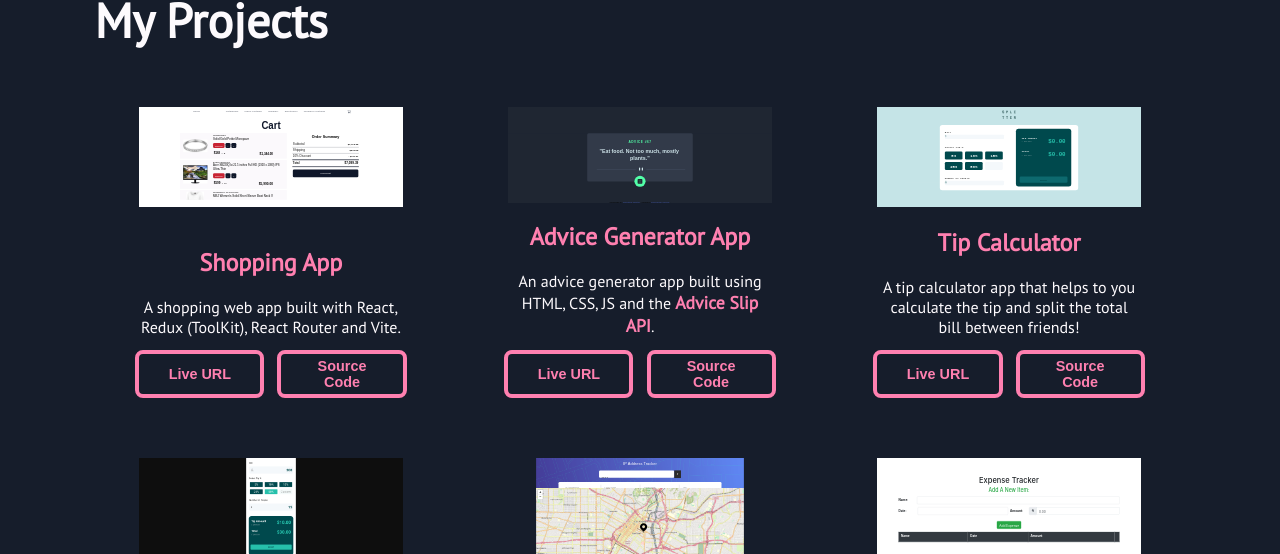
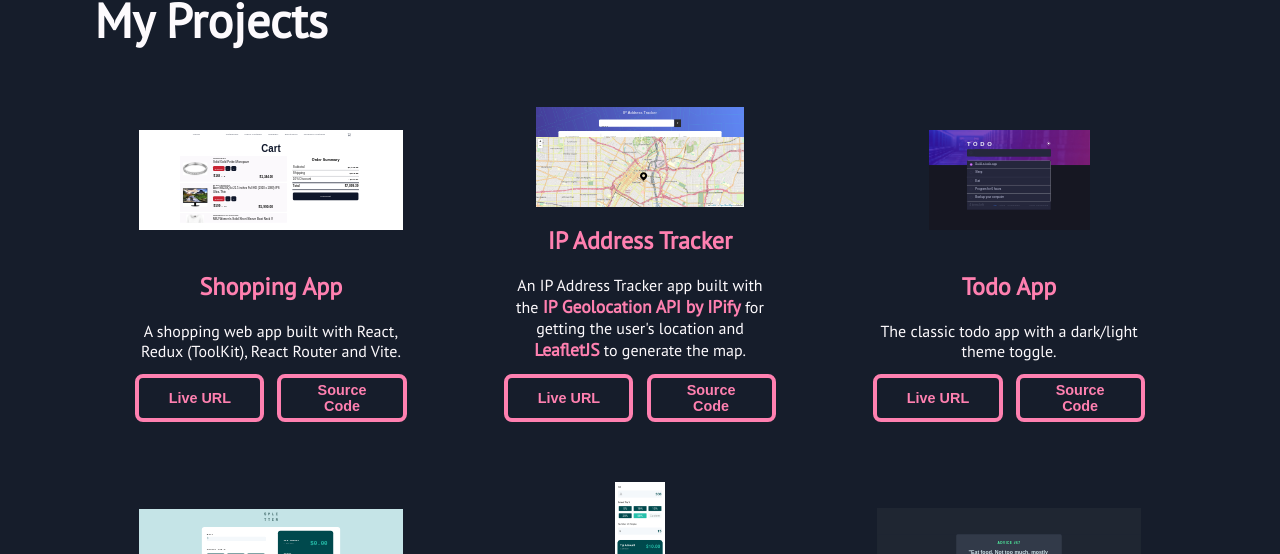
Before and after one commit to Jemeni11/Portfolio-Website, a React (Vite) app: page /projects in a window 1280 px wide. Shown: the part 246-800 px from the top of the page. Built offline with nearby package versions, Linux system fonts and the light colour scheme.

Commit message:
feat: added a new project
added a todo app to the project component

BREAKING CHANGE: added a todo app

```diff
--- a/src/pages/Projects/Projects.jsx
+++ b/src/pages/Projects/Projects.jsx
@@ -7,6 +7,7 @@ import AdviceGenerator from "../../assets/projects/advicegenerator/adviceGenerat
 import TipCalculator from "../../assets/projects/tipcalculator/tipCalculatorApp.svg";
 import Splitter from "../../assets/projects/splitter/splitterScreenshot.svg";
 import IPTracker from "../../assets/projects/ipaddresstracker/IPAddressTrackerScreenshot.svg";
+import TodoApp from "../../assets/projects/todoapp/todoAppScreenshot.svg";
 import ExpenseTracker from "../../assets/projects/expensetracker/expenseTrackerScreenshot.svg";
 
 const projectsArray = [
@@ -26,51 +27,6 @@ const projectsArray = [
   },
   {
     id: 2,
-    coverImage: AdviceGenerator,
-    imageBackground: "#1F2632",
-    title: "Advice Generator App",
-    description: (
-      <p className="projectCardInfoDescription">
-        An advice generator app built using HTML, CSS, JS and the{" "}
-        <a href="https://api.adviceslip.com/">Advice Slip API</a>.
-      </p>
-    ),
-    liveURL: "https://jemeni-advice-generator.netlify.app/",
-    sourceCodeURL:
-      "https://github.com/Jemeni11/FrontendMentor/tree/04-advice-generator-app-main",
-  },
-  {
-    id: 3,
-    coverImage: TipCalculator,
-    imageBackground: "#C5E4E7",
-    title: "Tip Calculator",
-    description: (
-      <p className="projectCardInfoDescription">
-        A tip calculator app that helps to you calculate the tip and split the
-        total bill between friends!
-      </p>
-    ),
-    liveURL: "https://jemeni-tip-calculator.netlify.app/",
-    sourceCodeURL:
-      "https://github.com/Jemeni11/FrontendMentor/tree/06-tip-calculator-app-main",
-  },
-  {
-    id: 4,
-    coverImage: Splitter,
-    imageBackground: "#161d2b",
-    title: "Tip Calculator Mobile App (Splitter)",
-    description: (
-      <p className="projectCardInfoDescription">
-        Splitter helps to you calculate the tip and split the total bill between
-        friends! Use the <a href="https://expo.dev/client">Expo Go</a> app to
-        open the live URL.
-      </p>
-    ),
-    liveURL: "https://expo.dev/@jemeni11/tip-calculator",
-    sourceCodeURL: "https://github.com/Jemeni11/Tip-Splitter-Mobile-App",
-  },
-  {
-    id: 5,
     coverImage: IPTracker,
     imageBackground: "#161d2b",
     title: "IP Address Tracker",
@@ -86,9 +42,67 @@ const projectsArray = [
     sourceCodeURL:
       "https://github.com/Jemeni11/FrontendMentor/tree/09-ip-address-tracker-main",
   },
-
+  {
+    id: 3,
+    coverImage: TodoApp,
+    imageBackground: "none",
+    title: "Todo App",
+    description: (
+      <p className="projectCardInfoDescription">
+        The classic todo app with a dark/light theme toggle.
+      </p>
+    ),
+    liveURL: "https://jemeni-todo-app.netlify.app/",
+    sourceCodeURL:
+      "https://github.com/Jemeni11/FrontendMentor/tree/10-todo-app-main",
+  },
+  {
+    id: 4,
+    coverImage: TipCalculator,
+    imageBackground: "#C5E4E7",
+    title: "Tip Calculator",
+    description: (
+      <p className="projectCardInfoDescription">
+        A tip calculator app that helps to you calculate the tip and split the
+        total bill between friends!
+      </p>
+    ),
+    liveURL: "https://jemeni-tip-calculator.netlify.app/",
+    sourceCodeURL:
+      "https://github.com/Jemeni11/FrontendMentor/tree/06-tip-calculator-app-main",
+  },
+  {
+    id: 5,
+    coverImage: Splitter,
+    imageBackground: "#161d2b",
+    title: "Tip Calculator Mobile App (Splitter)",
+    description: (
+      <p className="projectCardInfoDescription">
+        Splitter helps to you calculate the tip and split the total bill between
+        friends! Use the <a href="https://expo.dev/client">Expo Go</a> app to
+        open the live URL.
+      </p>
+    ),
+    liveURL: "https://expo.dev/@jemeni11/tip-calculator",
+    sourceCodeURL: "https://github.com/Jemeni11/Tip-Splitter-Mobile-App",
+  },
   {
     id: 6,
+    coverImage: AdviceGenerator,
+    imageBackground: "#1F2632",
+    title: "Advice Generator App",
+    description: (
+      <p className="projectCardInfoDescription">
+        An advice generator app built using HTML, CSS, JS and the{" "}
+        <a href="https://api.adviceslip.com/">Advice Slip API</a>.
+      </p>
+    ),
+    liveURL: "https://jemeni-advice-generator.netlify.app/",
+    sourceCodeURL:
+      "https://github.com/Jemeni11/FrontendMentor/tree/04-advice-generator-app-main",
+  },
+  {
+    id: 7,
     coverImage: ExpenseTracker,
     imageBackground: "white",
     title: "Expense Tracker",
--- a/src/pages/Projects/projects.css
+++ b/src/pages/Projects/projects.css
@@ -27,6 +27,7 @@
 .projectCardScreenShot {
   display: flex;
   justify-content: center;
+  align-items: center;
   width: 80%;
   margin-inline: 10%;
   flex: 1;
@@ -35,6 +36,7 @@
 .projectCardScreenShot img {
   width: 100%;
   max-height: 6.25rem;
+  object-fit: contain;
   /* height: 30%; */
 }
 
```
Also changed, not shown: src/assets/projects/splitter/splitter.png (deleted), src/assets/projects/todoapp/todoAppScreenshot.svg (added).
